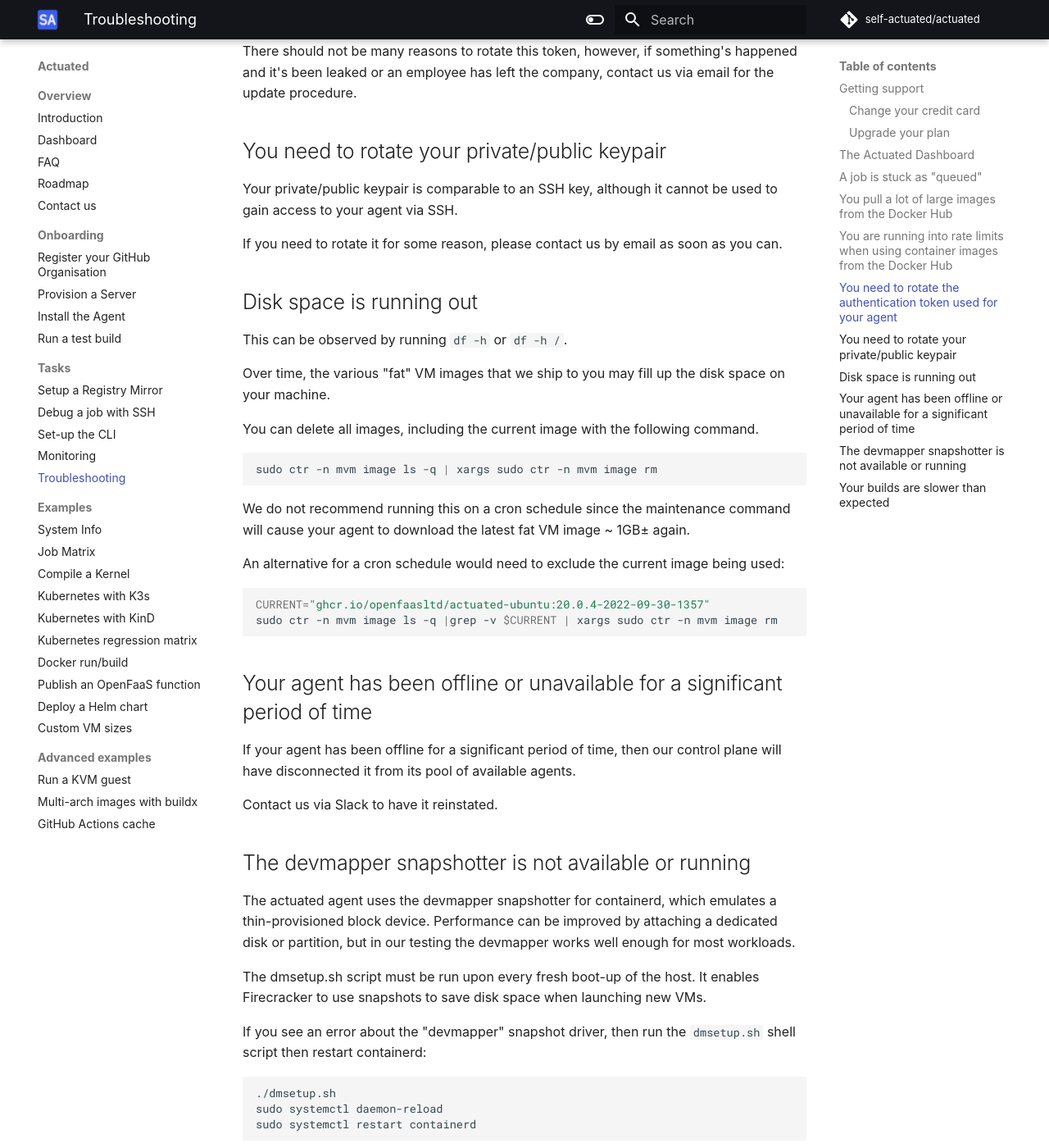
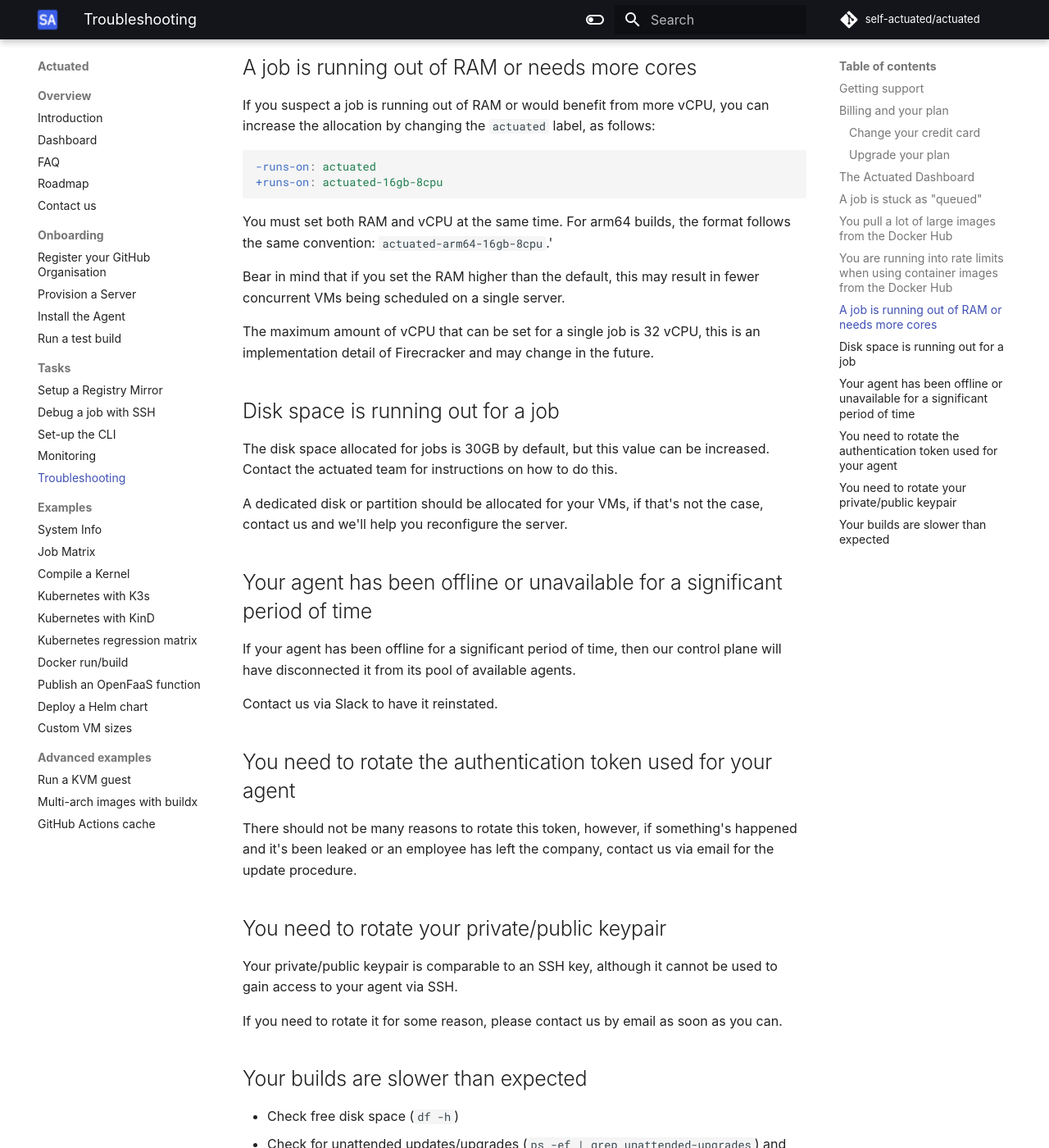
Before and after one commit to welteki/docs.actuated.dev, an MkDocs documentation site: the page built from docs/troubleshooting.md, in a window 1280 px wide and 1400 px high, scrolled down 2827 px. Shown: the whole window at 82% size. Built offline with MkDocs 1.6.1 and Material for MkDocs 9.7.7, drawn with Linux system fonts in a browser that asks for light colours; some web fonts are replaced; some of the changed text lies outside the part shown.

Commit message:
Move custom VM size to troubleshooting page
Signed-off-by: Alex Ellis (OpenFaaS Ltd) <alexellis2@gmail.com>

````diff
--- a/docs/faq.md
+++ b/docs/faq.md
@@ -141,25 +141,6 @@ If you find yourself regularly getting into a queued state, there are three pote
 3. Adding more Actuated Servers
 
 The plan you select will determine how many Actuated Servers you can run, so consider 1. and 2. before 3.
-
-### Running out of RAM or needing more cores for jobs
-
-If you suspect a job is running out of RAM or would benefit from more vCPU, you can increase the allocation by changing the `actuated` label, as follows:
-
-```yaml
--runs-on: actuated
-+runs-on: actuated-16gb-8cpu
-```
-
-You must set both RAM and vCPU at the same time. For arm64 builds, the format follows the same convention: `actuated-arm64-16gb-8cpu`.'
-
-Bear in mind that if you set the RAM higher than the default, this may result in fewer concurrent VMs being scheduled on a single server.
-
-The maximum amount of vCPU that can be set for a single job is 32 vCPU, this is an implementation detail of Firecracker and may change in the future.
-
-### Running out of disk space for jobs
-
-The disk space allocated for jobs is 30GB by default, but this value can be increased. Contact the actuated team for instructions on how to do this.
 
 ## Do I need to auto-scale the Actuated Servers?
 
--- a/docs/troubleshooting.md
+++ b/docs/troubleshooting.md
@@ -6,13 +6,17 @@ All customers have access to a public Slack channel for support and collaboratio
 
 Enterprise customers may also have an upgraded SLA for support tickets via email and access to a private Slack channel.
 
+## Billing and your plan
+
 ### Change your credit card
 
 Sometimes credit card limits or virtual cards are used on a subscription. To change the credit card used for your subscription, click here: [My Orders](https://app.lemonsqueezy.com/my-orders).
 
 ### Upgrade your plan
 
-If you'd like to upgrade your plan for more concurrent builds, a higher level of support or anything else, please contact us via email or Slack with the new plan name or size. The amount will be applied Pro-rata when upgrading.
+If you'd like to upgrade your plan for more concurrent builds, a higher level of support or anything else, you can do so via the Lemon Squeezy dashboard, the additional amount will be applied pro-rata.
+
+[Update or review your plan](https://openfaas.lemonsqueezy.com/billing)
 
 ## The Actuated Dashboard
 
@@ -69,6 +73,33 @@ We've created simple instructions on how to set up a registry mirror to cache im
 
 * [Example: Set up a registry mirror](/tasks/registry-mirror)
 
+## A job is running out of RAM or needs more cores
+
+If you suspect a job is running out of RAM or would benefit from more vCPU, you can increase the allocation by changing the `actuated` label, as follows:
+
+```yaml
+-runs-on: actuated
++runs-on: actuated-16gb-8cpu
+```
+
+You must set both RAM and vCPU at the same time. For arm64 builds, the format follows the same convention: `actuated-arm64-16gb-8cpu`.'
+
+Bear in mind that if you set the RAM higher than the default, this may result in fewer concurrent VMs being scheduled on a single server.
+
+The maximum amount of vCPU that can be set for a single job is 32 vCPU, this is an implementation detail of Firecracker and may change in the future.
+
+## Disk space is running out for a job
+
+The disk space allocated for jobs is 30GB by default, but this value can be increased. Contact the actuated team for instructions on how to do this.
+
+A dedicated disk or partition should be allocated for your VMs, if that's not the case, contact us and we'll help you reconfigure the server.
+
+## Your agent has been offline or unavailable for a significant period of time
+
+If your agent has been offline for a significant period of time, then our control plane will have disconnected it from its pool of available agents.
+
+Contact us via Slack to have it reinstated.
+
 ## You need to rotate the authentication token used for your agent
 
 There should not be many reasons to rotate this token, however, if something's happened and it's been leaked or an employee has left the company, contact us via email for the update procedure.
@@ -79,47 +110,6 @@ Your private/public keypair is comparable to an SSH key, although it cannot be u
 
 If you need to rotate it for some reason, please contact us by email as soon as you can.
 
-## Disk space is running out
-
-This can be observed by running `df -h` or `df -h /`.
-
-Over time, the various "fat" VM images that we ship to you may fill up the disk space on your machine.
-
-You can delete all images, including the current image with the following command.
-
-```bash
-sudo ctr -n mvm image ls -q | xargs sudo ctr -n mvm image rm
-```
-
-We do not recommend running this on a cron schedule since the maintenance command will cause your agent to download the latest fat VM image ~ 1GB+/- again.
-
-An alternative for a cron schedule would need to exclude the current image being used:
-
-```bash
-CURRENT="ghcr.io/openfaasltd/actuated-ubuntu:20.0.4-2022-09-30-1357"
-sudo ctr -n mvm image ls -q |grep -v $CURRENT | xargs sudo ctr -n mvm image rm
-```
-
-## Your agent has been offline or unavailable for a significant period of time
-
-If your agent has been offline for a significant period of time, then our control plane will have disconnected it from its pool of available agents.
-
-Contact us via Slack to have it reinstated.
-
-## The devmapper snapshotter is not available or running
-
-The actuated agent uses the devmapper snapshotter for containerd, which emulates a thin-provisioned block device. Performance can be improved by attaching a dedicated disk or partition, but in our testing the devmapper works well enough for most workloads.
-
-The dmsetup.sh script must be run upon every fresh boot-up of the host. It enables Firecracker to use snapshots to save disk space when launching new VMs.
-
-If you see an error about the "devmapper" snapshot driver, then run the `dmsetup.sh` shell script then restart containerd:
-
-```bash
-./dmsetup.sh
-sudo systemctl daemon-reload
-sudo systemctl restart containerd
-```
-
 ## Your builds are slower than expected
 
 * Check free disk space (`df -h`)
````
